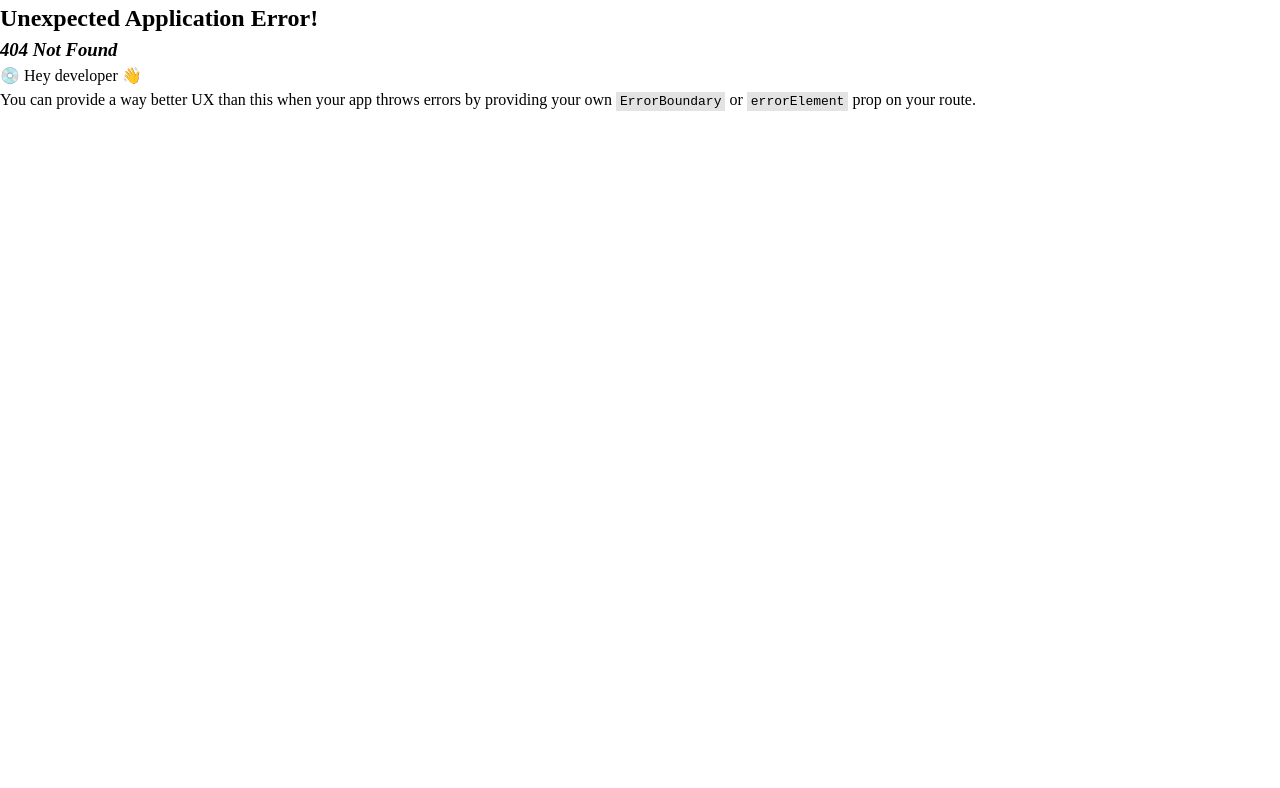
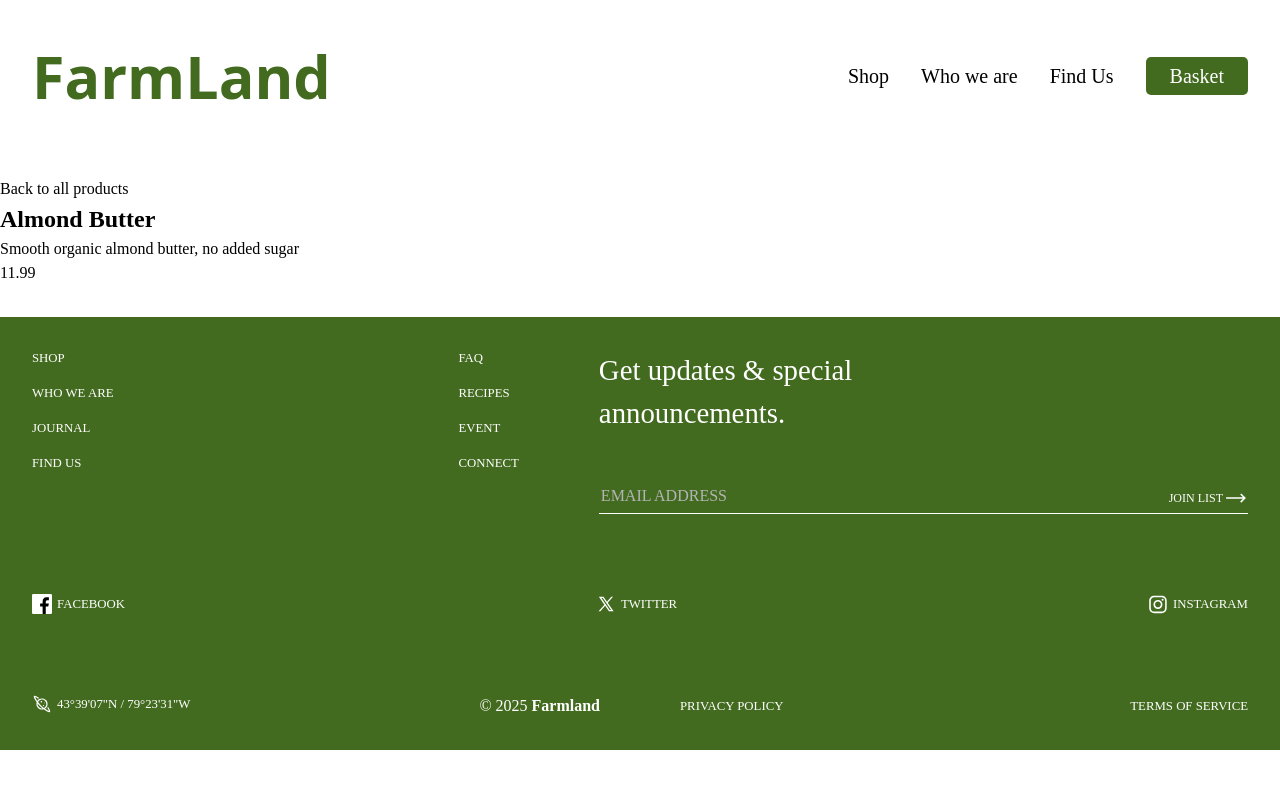
Before and after one commit to Ayoroq/farmLand, a React (Vite) app: page /shop/almond-butter in a window 1280 px wide. Before the commit this address had no page. Shown: the top 788 px of the page. Built offline with nearby package versions, Linux system fonts and the light colour scheme; a web font is replaced by a local one.

Commit message:
Implemented the addition  of clicking on a product to get to the product page

```diff
--- a/src/components/Card.jsx
+++ b/src/components/Card.jsx
@@ -1,15 +1,22 @@
-import styles from './Card.module.css'
+import styles from "./Card.module.css";
+import { Link } from "react-router";
 
 export default function shopCard(props) {
   return (
-    <div className={styles.ShopCard}>
+    <Link to={`/shop/${props.slug}`} className={styles.ShopCard}>
       <div className={styles.ShopCardImgContainer}>
-        <img src={props.img} alt={props.description} className={styles.ShopCardImg} />
+        <img
+          src={props.img}
+          alt={props.description}
+          className={styles.ShopCardImg}
+        />
       </div>
       <div className={styles.ShopCardDetailsContainer}>
         <h3>{props.name}</h3>
-        <p>${props.price} / <span>{props.unit}</span></p>
+        <p>
+          ${props.price} / <span>{props.unit}</span>
+        </p>
       </div>
-    </div>
+    </Link>
   );
 }
--- /dev/null
+++ b/src/pages/Shop/ProductDetails.jsx
@@ -0,0 +1,21 @@
+import { Link } from "react-router";
+import styles from "./Shop.module.css";
+import { useParams } from "react-router";
+import { products } from "../../data/products";
+
+const ProductDetail = () => {
+  const { slug } = useParams();
+  const product = products.find((product) => product.slug === slug);
+  return (
+    <main className={styles.productDetailMain}>
+      <Link to="/shop">Back to all products</Link>
+      <div className="product-detail">
+        <h2>{product.name}</h2>
+        <p>{product.description}</p>
+        <p>{product.price}</p>
+      </div>
+    </main>
+  );
+};
+
+export default ProductDetail;
--- a/src/pages/Shop/Shop.jsx
+++ b/src/pages/Shop/Shop.jsx
@@ -406,6 +406,7 @@
             img={product.image}
             description={product.description}
             unit={product.unit}
+            slug={product.slug}
           />
         ))}
       </section>
```
Also changed, not shown: src/routes/Approute.jsx (+6 -1 lines).
